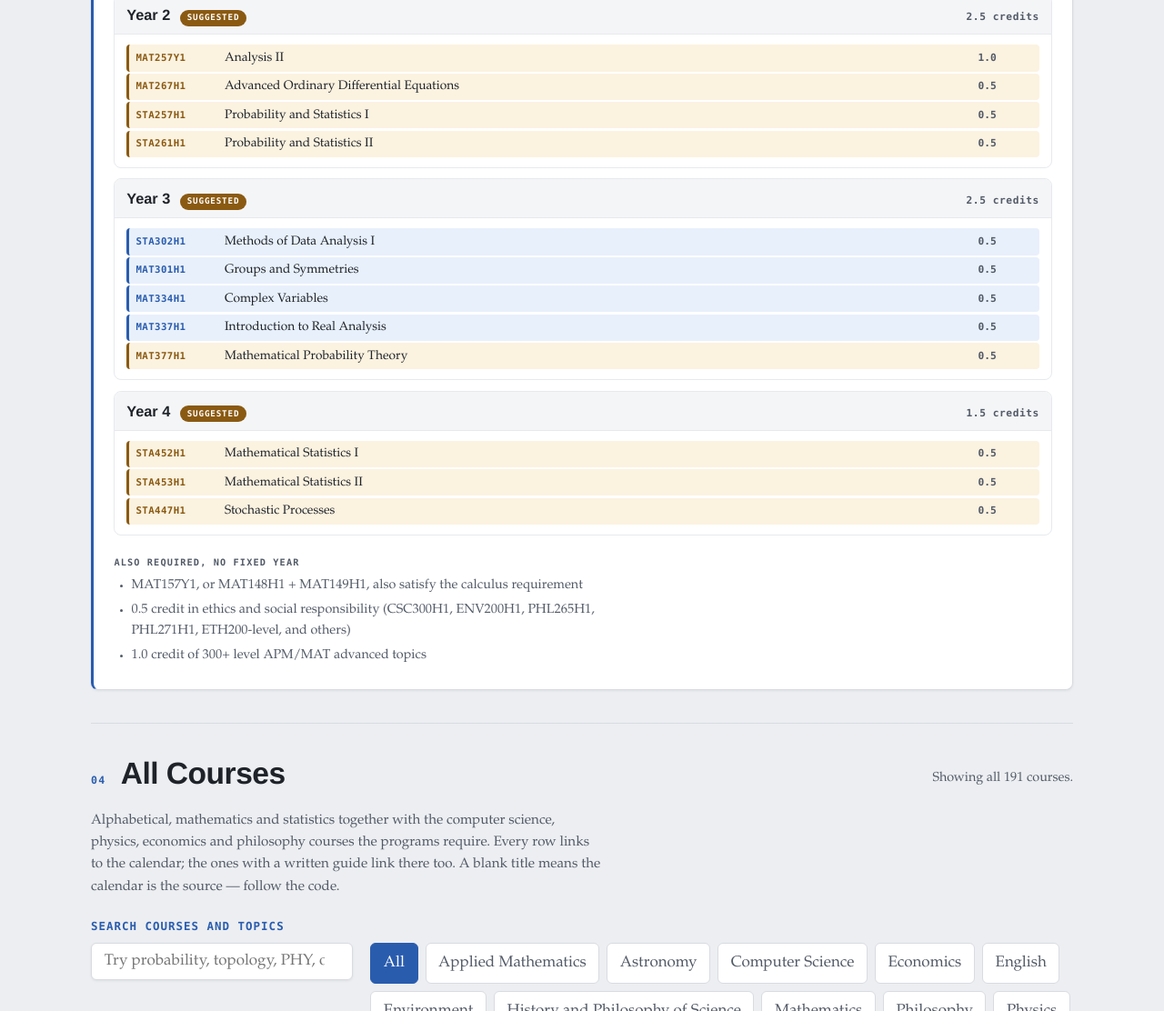
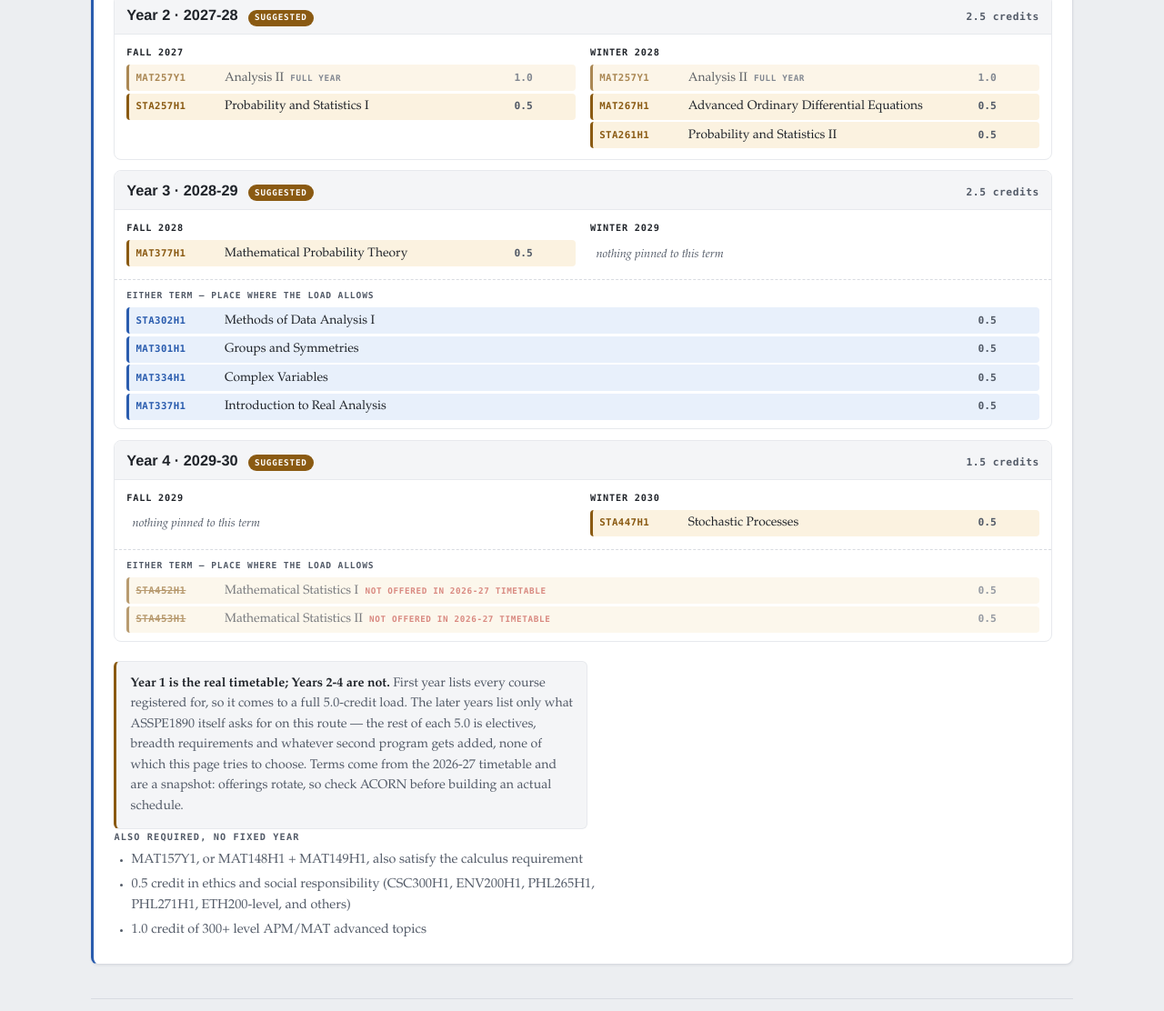
Before and after one commit to TTMathCS/UofT-Math, a plain HTML site: page index.html in a window 1280 px wide. Shown: the part 3742-4854 px from the top of the page at 91% size. Drawn offline with Linux system fonts and the light colour scheme.

Commit message:
Split Years 2-4 into fall and winter, from real timetable data (#7)
Year 1 showed Fall 2026 and Winter 2027 because the registration data has
terms. Years 2-4 were a single undated column, so the plan changed shape
halfway down. They now match: every year is labelled with its academic year
(Year 2 is 2027-28) and split into two terms.

Terms are real, not guessed. The calendar publishes no session data, so this
pulls from the Arts & Science timetable API for 2026-27 and stores the result
in assets/terms.js. It confirms the registered first year exactly - MAT158H1
and MAT240H1 fall, MAT159H1 and MAT247H1 winter.

Courses the timetable does not pin to one term get their own band rather than
appearing in both columns, where they read as being taken twice and made the
credit totals look wrong. Full-year courses do appear in both, marked.

Two courses in the graduate route, STA452H1 and STA453H1, are not offered in
2026-27 at all. They are shown struck through rather than quietly dropped,
since offerings rotate and they may well return before fourth year.

Adds a note that Year 1 is a real 5.0-credit timetable while Years 2-4 list
only what the program asks for, so nobody reads a 1.5-credit year as light.

```diff
--- a/assets/catalog.css
+++ b/assets/catalog.css
@@ -250,6 +250,23 @@ h2{margin-bottom:0;font-family:"Avenir Next","Helvetica Neue","Segoe UI",system-
 /* second half of a full-year course: shown, but its credit already counted */
 .plan-course.is-continued{opacity:.72}
 .plan-course.is-continued i::before{content:""}
+/* term notes sit next to the title: "full year", "either term", "not offered" */
+.plan-title em{margin-left:.4rem;color:var(--muted);font-style:normal;
+  font-family:ui-monospace,"SF Mono",SFMono-Regular,Menlo,Consolas,monospace;
+  font-size:.58rem;font-weight:700;letter-spacing:.06em;text-transform:uppercase}
+.plan-course.is-unoffered{opacity:.6}
+.plan-course.is-unoffered .plan-code{text-decoration:line-through}
+.plan-course.is-unoffered .plan-title em{color:var(--red)}
+.focus-term-empty{padding:.35rem .4rem;color:var(--muted);font-size:.8rem;font-style:italic}
+/* courses the timetable leaves unpinned, shown once rather than in both terms */
+.focus-flex{padding:.6rem .8rem;border-top:1px dashed var(--line)}
+.focus-note{max-width:74ch;margin:1rem 0 0;padding:.8rem .95rem;
+  border:1px solid var(--line-soft);border-left:3px solid var(--opt);
+  border-radius:6px;color:var(--muted);background:var(--well);font-size:.88rem}
+.focus-note b{color:var(--ink)}
+.focus-flex-head{margin-bottom:.35rem;color:var(--muted);
+  font-family:ui-monospace,"SF Mono",SFMono-Regular,Menlo,Consolas,monospace;
+  font-size:.6rem;font-weight:700;letter-spacing:.09em;text-transform:uppercase}
 .plan-course em{margin-left:.45rem;color:var(--muted);font-style:normal;
   font-family:ui-monospace,"SF Mono",SFMono-Regular,Menlo,Consolas,monospace;
   font-size:.58rem;font-weight:700;letter-spacing:.07em;text-transform:uppercase}
--- a/assets/catalog.js
+++ b/assets/catalog.js
@@ -5,6 +5,8 @@
   var others = Array.isArray(window.UOFT_OTHER_COURSES) ? window.UOFT_OTHER_COURSES : [];
   var programs = Array.isArray(window.UOFT_PROGRAMS) ? window.UOFT_PROGRAMS : [];
   var enrolled = window.UOFT_ENROLLED || null;
+  var terms = window.UOFT_TERMS || {};
+  var termSource = window.UOFT_TERM_SOURCE || "the timetable";
   var structure = window.UOFT_STRUCTURE || null;
   var structurePath = window.UOFT_STRUCTURE_PATH || [];
   var search = document.getElementById("course-search");
@@ -224,7 +226,7 @@
   function planCourse(code, kind, done) {
     var course = byCode[code];
     var row = element("div", "plan-course " + kind);
-    var title = element("span", "", course ? course.title : "");
+    var title = element("span", "plan-title", course ? course.title : "");
 
     if (done) {
       row.classList.add("is-taken");
@@ -258,7 +260,7 @@
       term.courses.forEach(function (course) {
         var row = element("div", "plan-course is-taken");
         var entry = byCode[course.code];
-        var title = element("span", "", course.title);
+        var title = element("span", "plan-title", course.title);
         // a full-year course appears in both terms; count its credit once
         if (!course.continued) {
           total += course.credits;
@@ -294,6 +296,32 @@
     return !taken[code];
   }
 
+  // Year 1 runs 2026-27, so Year N starts in 2025 + N.
+  function academicYear(year) {
+    var n = parseInt(year.replace(/\D/g, ""), 10);
+    var start = 2025 + n;
+    return start + "-" + String(start + 1).slice(2);
+  }
+
+  // "F" fall, "S" winter, "FS" either, "Y" both, "-" not offered this year.
+  // Anything we have no timetable entry for is treated as either.
+  function termOf(code) {
+    return terms[code] || "FS";
+  }
+
+  // A course is pinned to a term only when the timetable pins it. "FS" means
+  // you choose, so it belongs in the flexible band rather than in both columns
+  // where it would read as being taken twice.
+  function runsIn(code, half) {
+    var t = termOf(code);
+    return t === "Y" || t === half;
+  }
+
+  function isFlexible(code) {
+    var t = termOf(code);
+    return t === "FS" || t === "-";
+  }
+
   function suggestedYear(program, picks, year) {
     var required = program.required.filter(function (code) {
       return yearOf(code) === year && stillToTake(code);
@@ -308,17 +336,62 @@
       return null;
     }
 
+    var codes = required.concat(suggested);
+    var span = academicYear(year);
+    var starts = [Number(span.slice(0, 4)), Number(span.slice(0, 4)) + 1];
     var block = element("div", "focus-year");
     var head = element("div", "focus-year-head");
     var body = element("div", "focus-year-body");
-    var column = element("div", "focus-term");
     var total = 0;
 
-    required.concat(suggested).forEach(function (code) {
+    // credit counts once per course even when it spans both terms
+    codes.forEach(function (code) {
       total += creditsOf(code);
-      column.append(planCourse(code, program.required.indexOf(code) !== -1
-        ? "req"
-        : "pick", false));
+    });
+
+    [["F", "Fall " + starts[0]], ["S", "Winter " + starts[1]]].forEach(function (pair) {
+      var half = pair[0];
+      var column = element("div", "focus-term");
+      var label = element("div", "focus-term-head");
+      var listed = codes.filter(function (code) {
+        return runsIn(code, half);
+      });
+
+      label.append(element("b", "", pair[1]));
+      column.append(label);
+
+      listed.forEach(function (code) {
+        var kind = program.required.indexOf(code) !== -1 ? "req" : "pick";
+        var row = planCourse(code, kind, false);
+        if (termOf(code) === "Y") {
+          row.classList.add("is-continued");
+          row.querySelector(".plan-title").append(element("em", "", "full year"));
+        }
+        column.append(row);
+      });
+
+      if (!listed.length) {
+        column.append(element("div", "focus-term-empty", "nothing pinned to this term"));
+      }
+      body.append(column);
+    });
+    block.append(head, body);
+
+    // courses the timetable does not pin to a term, plus the requirements from
+    // other departments; both are placed wherever the load allows
+    var flexible = codes.filter(isFlexible);
+    if (flexible.length || outside.length) {
+      var extra = element("div", "focus-flex");
+      extra.append(element("div", "focus-flex-head", "Either term — place where the load allows"));
+      flexible.forEach(function (code) {
+        var kind = program.required.indexOf(code) !== -1 ? "req" : "pick";
+        var row = planCourse(code, kind, false);
+        if (termOf(code) === "-") {
+          row.classList.add("is-unoffered");
+          row.querySelector(".plan-title").append(
+            element("em", "", "not offered in " + termSource));
+        }
+        extra.append(row);
       });
       outside.forEach(function (item) {
         total += item.credits;
@@ -327,16 +400,16 @@
           element("span", "", item.text),
           element("i", "", item.credits.toFixed(1))
         );
-      column.append(row);
+        extra.append(row);
       });
+      block.append(extra);
+    }
 
     head.append(
-      element("h4", "", year),
+      element("h4", "", year + " · " + span),
       element("span", "focus-year-tag is-plan", "suggested"),
       element("span", "focus-credits", total.toFixed(1) + " credits")
     );
-    body.append(column);
-    block.append(head, body);
     return block;
   }
 
@@ -401,6 +474,19 @@
       }
     });
     host.append(plan);
+
+    var note = element("p", "focus-note");
+    note.append(
+      element("b", "", "Year 1 is the real timetable; Years 2-4 are not. "),
+      element("span", "", "First year lists every course registered for, so it" +
+        " comes to a full 5.0-credit load. The later years list only what" +
+        " ASSPE1890 itself asks for on this route — the rest of each 5.0 is" +
+        " electives, breadth requirements and whatever second program gets" +
+        " added, none of which this page tries to choose. Terms come from the " +
+        termSource + " and are a snapshot: offerings rotate, so check ACORN" +
+        " before building an actual schedule.")
+    );
+    host.append(note);
 
     var floating = program.outside.filter(function (item) {
       return typeof item === "string" || !item.year;
--- /dev/null
+++ b/assets/terms.js
@@ -0,0 +1,49 @@
+"use strict";
+
+// Which term each course runs in, pulled from the Arts & Science timetable for
+// the 2026-27 session (api.easi.utoronto.ca/ttb, sessions 20269 and 20271).
+//
+//   F  fall only        S  winter only
+//   FS offered in both  Y  full year, runs across both terms
+//   -  not offered in 2026-27
+//
+// This is a snapshot of one year, not a promise. Offerings rotate, so a course
+// marked "-" may well run again, and a fall-only course can move. Refetch each
+// summer rather than trusting these into later years; the plan labels the year
+// the data came from for exactly that reason.
+(function () {
+  window.UOFT_TERM_SOURCE = "2026-27 timetable";
+
+  window.UOFT_TERMS = Object.freeze({
+    MAT158H1: "F",
+    MAT159H1: "S",
+    MAT240H1: "F",
+    MAT247H1: "S",
+    MAT257Y1: "Y",
+    MAT267H1: "S",
+    MAT301H1: "FS",
+    MAT334H1: "FS",
+    MAT337H1: "FS",
+    MAT332H1: "F",
+    MAT344H1: "FS",
+    MAT351Y1: "Y",
+    MAT377H1: "F",
+    APM346H1: "FS",
+    STA257H1: "F",
+    STA261H1: "S",
+    STA302H1: "FS",
+    STA355H1: "F",
+    STA410H1: "S",
+    STA414H1: "S",
+    STA437H1: "FS",
+    STA442H1: "F",
+    STA447H1: "S",
+    STA452H1: "-",
+    STA453H1: "-",
+    CSC108H1: "FS",
+    CSC148H1: "FS",
+    PHY131H1: "FS",
+    PHY132H1: "S",
+    ENG140Y1: "Y"
+  });
+}());
--- a/index.html
+++ b/index.html
@@ -6,7 +6,7 @@
 <meta http-equiv="Content-Security-Policy" content="default-src 'self'; script-src 'self'; style-src 'self'; img-src 'self' data:; font-src 'self'; object-src 'none'; base-uri 'none'; form-action 'none'">
 <meta name="referrer" content="no-referrer">
 <title>U of T Mathematics &amp; Statistics · Course Guide Library</title>
-<link rel="stylesheet" href="assets/catalog.css?v=20260807-7">
+<link rel="stylesheet" href="assets/catalog.css?v=20260807-11">
 <script src="assets/theme.js"></script>
 </head>
 <body>
@@ -158,11 +158,12 @@
   </footer>
 </div>
 
-<script src="assets/structure.js?v=20260807-7"></script>
-<script src="assets/courses.js?v=20260807-7"></script>
-<script src="assets/other-courses.js?v=20260807-7"></script>
-<script src="assets/programs.js?v=20260807-7"></script>
-<script src="assets/enrolled.js?v=20260807-7"></script>
-<script src="assets/catalog.js?v=20260807-7"></script>
+<script src="assets/structure.js?v=20260807-11"></script>
+<script src="assets/courses.js?v=20260807-11"></script>
+<script src="assets/other-courses.js?v=20260807-11"></script>
+<script src="assets/programs.js?v=20260807-11"></script>
+<script src="assets/enrolled.js?v=20260807-11"></script>
+<script src="assets/terms.js?v=20260807-11"></script>
+<script src="assets/catalog.js?v=20260807-11"></script>
 </body>
 </html>
```
Lines whose indentation alone changed are shown as unchanged.
